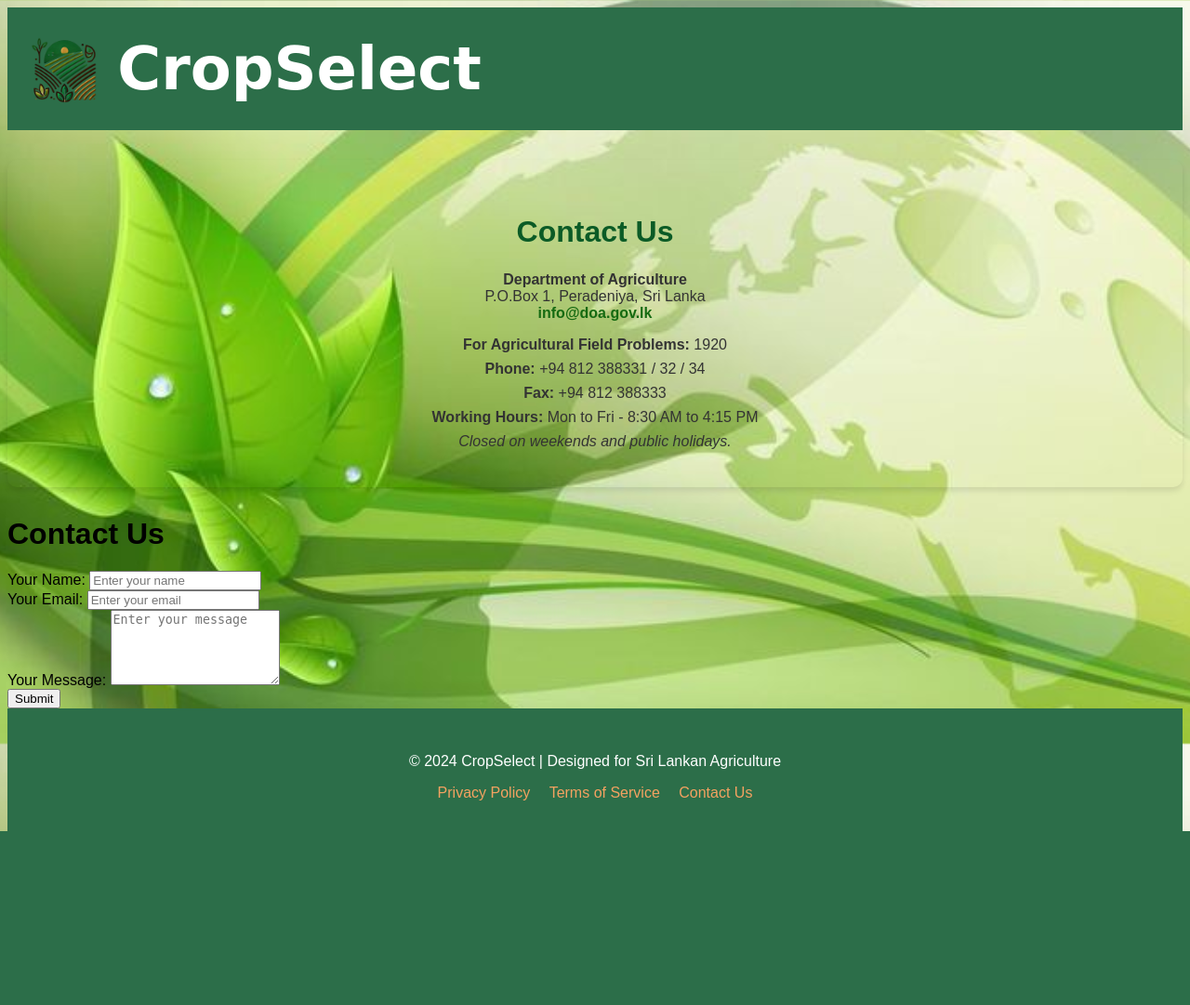
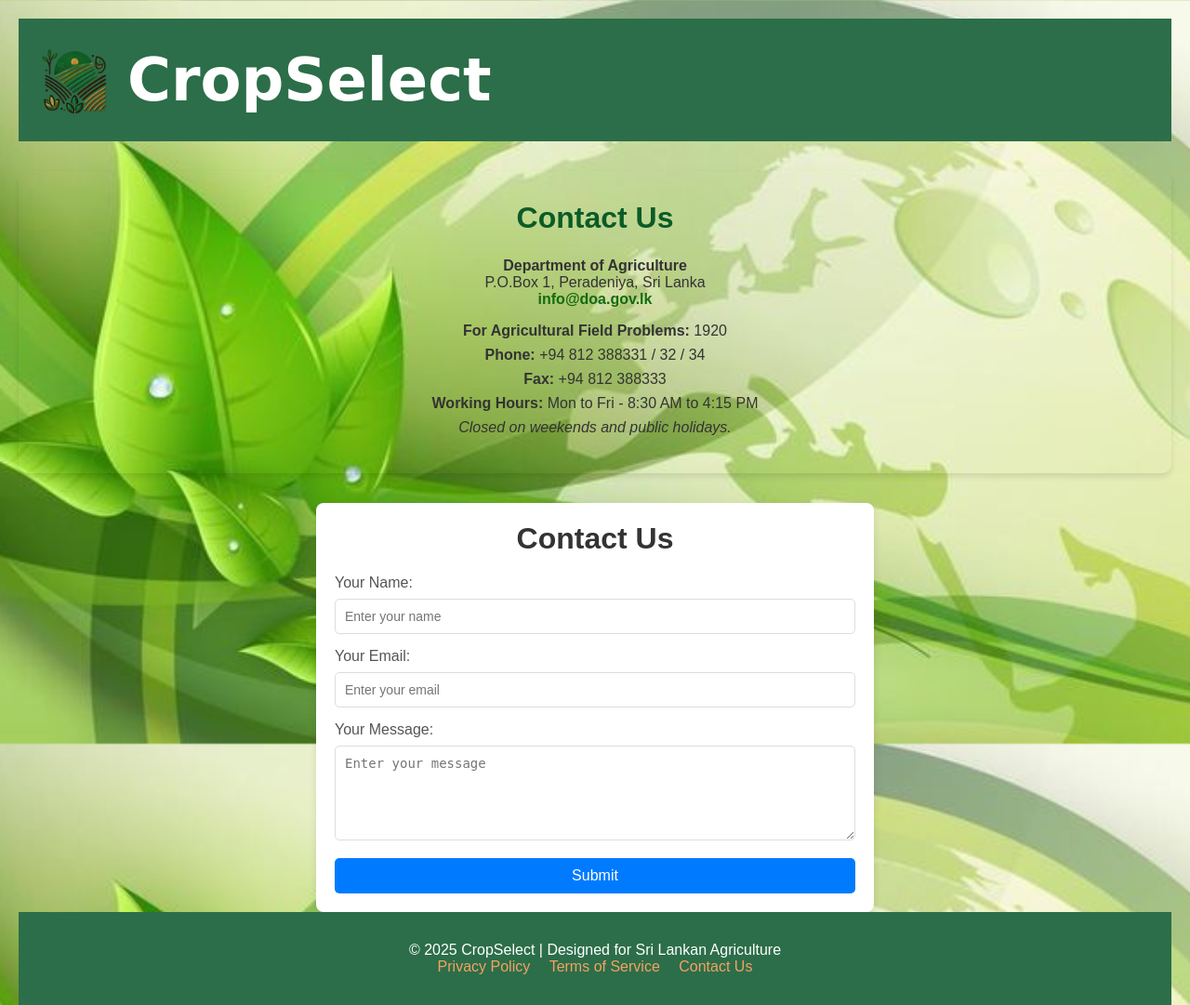
Before and after one commit to Randika01/Crop-Recomendation-System, a Flask app: page /contact in a window 1280 px wide. Shown: the whole page at 93% size. Before the commit the page ends 894 px from the top, so only its background shows below. Run offline with Flask 3, Linux system fonts and the light colour scheme; parts of the project's set-up code (start-up, migrations or seed data) failed here and were passed over; some libraries are stand-ins or nearby versions; some web fonts are replaced.

Commit message:
updated map

```diff
--- /dev/null
+++ b/cropRecommendationWeb/static/css/contact2.css
@@ -0,0 +1,88 @@
+/* General reset and basic styles */
+* {
+    margin: 0;
+    padding: 0;
+    box-sizing: border-box;
+  }
+
+  body {
+    font-family: Arial, sans-serif;
+    background-color: #f5f5f5;
+    padding: 20px;
+  }
+
+  /* Main container */
+  .contact-container {
+    max-width: 600px;
+    margin: 0 auto;
+    padding: 20px;
+    background-color: #fff;
+    border-radius: 8px;
+    box-shadow: 0 4px 8px rgba(0, 0, 0, 0.1);
+  }
+
+  h1 {
+    text-align: center;
+    color: #333;
+    margin-bottom: 20px;
+  }
+
+  /* Form styling */
+  form {
+    display: flex;
+    flex-direction: column;
+  }
+
+  .form-group {
+    margin-bottom: 15px;
+  }
+
+  label {
+    font-size: 16px;
+    color: #555;
+    margin-bottom: 8px;
+    display: block;
+  }
+
+  input, textarea {
+    width: 100%;
+    padding: 10px;
+    border: 1px solid #ddd;
+    border-radius: 5px;
+    font-size: 14px;
+    color: #333;
+  }
+
+  textarea {
+    resize: vertical;
+  }
+
+  button {
+    background-color: #007bff;
+    color: white;
+    border: none;
+    padding: 10px 20px;
+    font-size: 16px;
+    border-radius: 5px;
+    cursor: pointer;
+    transition: background-color 0.3s;
+  }
+
+  button:hover {
+    background-color: #0056b3;
+  }
+
+  /* Responsive design */
+  @media (max-width: 600px) {
+    .contact-container {
+      padding: 15px;
+    }
+
+    h1 {
+      font-size: 24px;
+    }
+
+    input, textarea {
+      font-size: 14px;
+    }
+  }
--- a/cropRecommendationWeb/templates/contact.html
+++ b/cropRecommendationWeb/templates/contact.html
@@ -4,7 +4,7 @@
   <meta charset="UTF-8">
   <meta name="viewport" content="width=device-width, initial-scale=1.0">
   <title>Contact Us - CropSelect</title>
-  <link rel="stylesheet" href="contact.css"> <!-- Link to the CSS file -->
+  <link rel="stylesheet" href="../static/css/contact.css"> <!-- Link to the CSS file -->
   <link rel="stylesheet" href="../static/css/contact2.css">
   <link href="https://fonts.googleapis.com/css2?family=Lavishly+Yours&display=swap" rel="stylesheet">
   <link href="https://fonts.googleapis.com/css2?family=Poppins:wght@400;500;600;700&display=swap" rel="stylesheet">
@@ -14,7 +14,7 @@
   <header class="header">
     <div class="container">
       <div class="logo">
-        <img src="images/HomeImages/logoo.png" alt="CropSelect Logo">
+        <img src="../static/HomeImages/logoo.png" alt="CropSelect Logo">
         <h1>CropSelect</h1>
       </div>
       <!--nav class="nav">
@@ -72,7 +72,7 @@
   <!-- Footer Section -->
   <footer class="footer">
     <div class="container">
-      <p>&copy; 2024 CropSelect | Designed for Sri Lankan Agriculture</p>
+      <p>&copy; 2025 CropSelect | Designed for Sri Lankan Agriculture</p>
       <div class="footer-links">
         <a href="#">Privacy Policy</a>
         <a href="#">Terms of Service</a>
```
Also changed, not shown: cropRecommendationWeb/templates/map.html (+22 -33 lines).
